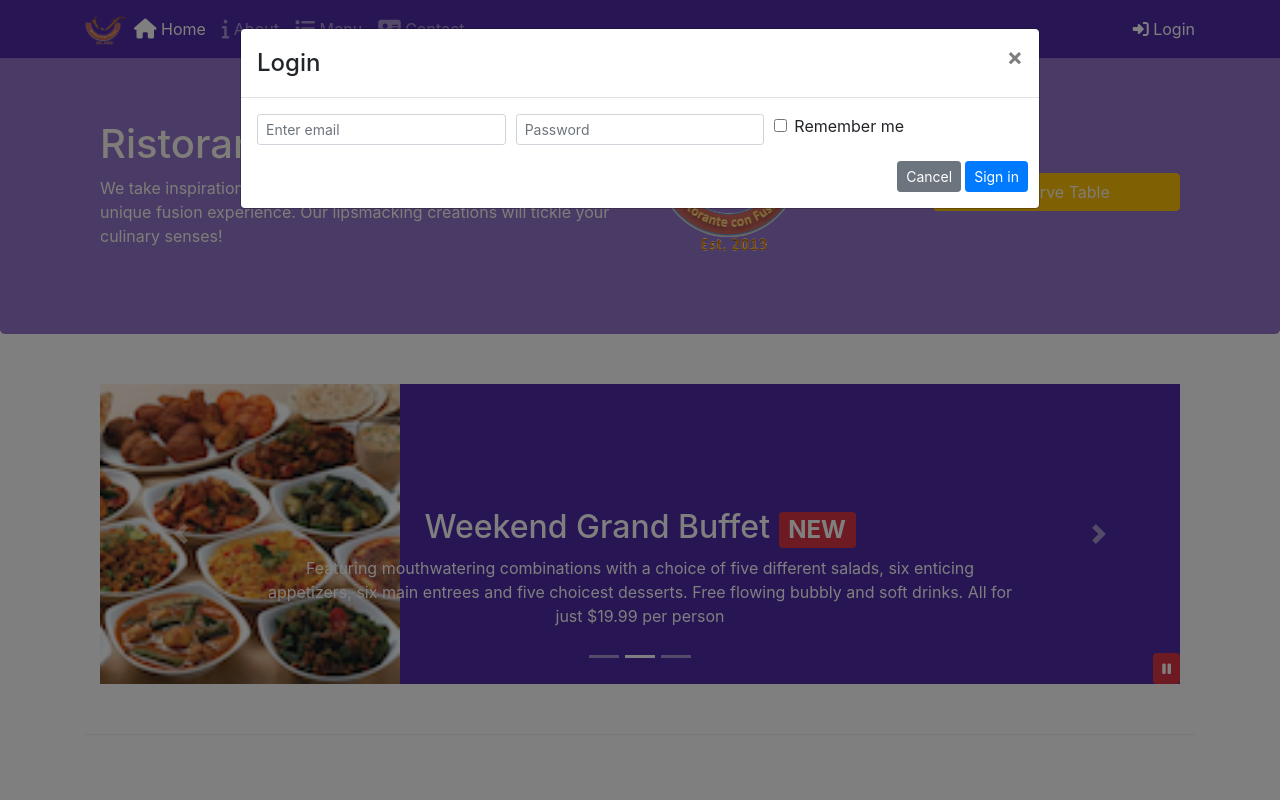
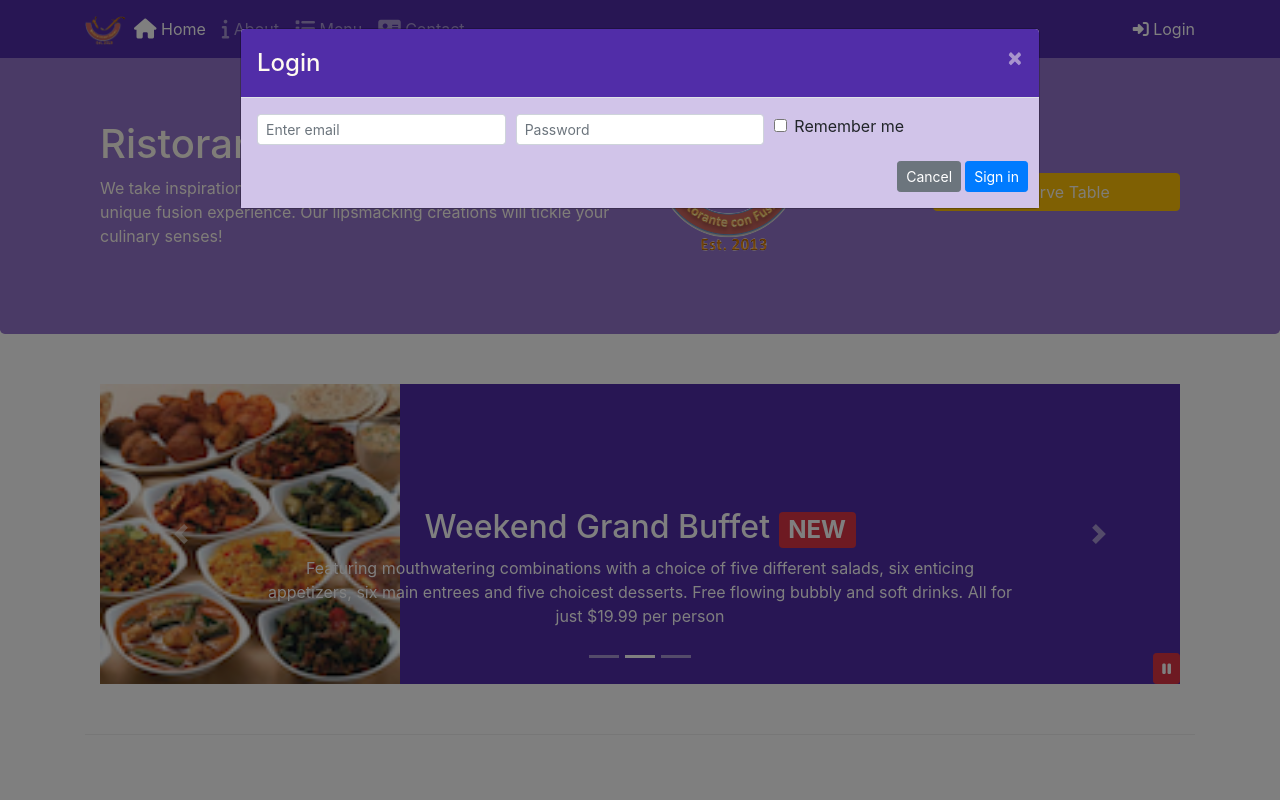
Before and after one commit to fzwnerd/conFusion, a website: page index.html in a window 1280 px wide. Both pictures are taken after a click on the button "Login". Shown: the top 800 px of the page. Drawn offline with nearby package versions, Linux system fonts and the light colour scheme.

Commit message:
mod1 week4 hw4

```diff
--- a/css/styles.scss
+++ b/css/styles.scss
@@ -74,3 +74,23 @@ body{
     bottom: 0px;
     z-index: 1;
 }
+
+/*
+    ==================
+    modal background, text color, cross button
+    ==================
+*/
+.modal {
+    .modal-header {
+        background-color: $background-dark;
+        color: floralwhite;
+        button {
+            color: floralwhite;
+        }
+    }
+
+    .modal-body {
+        background-color: $background-pale;
+
+    }
+}
--- a/index.html
+++ b/index.html
@@ -40,8 +40,11 @@
 					</li>
 				</ul>
 				<span class="navbar-text">
-					<a data-toggle="modal" data-target="#loginModal">
+					<!--<a data-toggle="modal" data-target="#loginModal">-->
+					<a role="button" id="loginBtn">
+					<!--<button type="button" class="btn btn-primary" id="loginBtn">-->
 						<span class="fa fa-sign-in"></span> Login
+					<!--</button>-->
 					</a>
 				</span>
 			</div>
@@ -156,6 +159,7 @@
 						</div>
 						<div class="form-group row">
 							<div class="offset-sm-2 col-sm-10">
+								<button type="button" class="btn btn-secondary ml-auto" data-dismiss="modal">Cancel</button>
 								<button type="submit" class="btn btn-primary">Reserve</button>
 							</div>
 						</div>
@@ -176,8 +180,9 @@
 					<img src="img/logo.png" class="img-fluid" alt="logo">
                 </div>
 				<div class="col-12 col-sm-3 align-self-center">
-					<a role="button" class="btn btn-block btn-small btn-warning"
-						data-toggle="modal" data-target="#reserveModal">
+					<!--<a role="button" class="btn btn-block btn-small btn-warning"
+						data-toggle="modal" data-target="#reserveModal">-->
+					<a role="button" class="btn btn-block btn-small btn-warning" id="reserveBtn">
 						Reserve Table
 					</a>
 				</div>
@@ -377,6 +382,15 @@
 					$("#carouselButton").children("i").addClass('fa-pause');
 				}
 			});
+
+			$("#loginBtn").click(function() {
+				$("#loginModal").modal("show");
+			});
+
+			$("#reserveBtn").click(function() {
+				$("#reserveModal").modal("show");
+			});
+
 		});
 
 	</script>
```
Also changed, not shown: css/styles.css.
